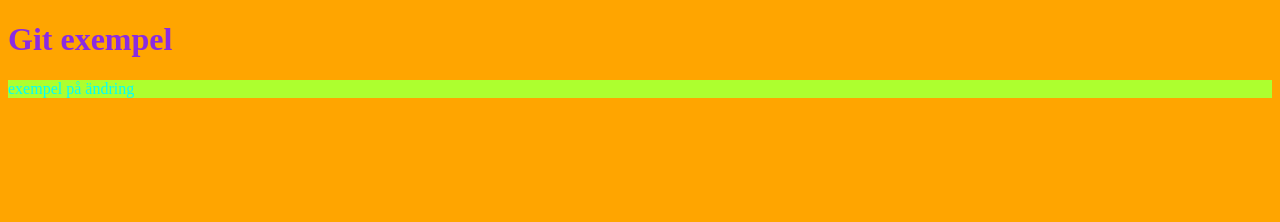
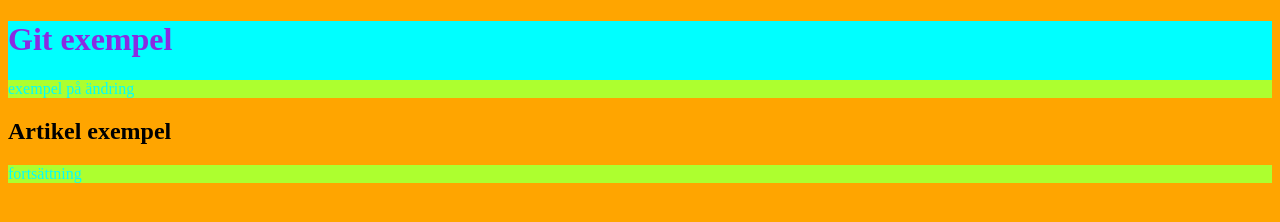
Before and after one commit to aughas/git_test, a plain HTML site: page index.html in a window 1280 px wide. Drawn offline with Linux system fonts and the light colour scheme.

Commit message:
header design added

```diff
--- a/index.html
+++ b/index.html
@@ -9,8 +9,14 @@
 </head>
 
 <body>
-    <h1>Git exempel</h1>
-    <p>exempel på ändring</p>
+    <header>
+        <h1>Git exempel</h1>
+        <p>exempel på ändring</p>
+    </header>
+    <article>
+        <h2>Artikel exempel</h2>
+        <p>fortsättning</p>
+    </article>
     <script src="script.js"></script>
 </body>
 
--- a/styles.css
+++ b/styles.css
@@ -14,3 +14,7 @@ p {
   background-color: greenyellow;
   color: aqua;
 }
+
+header {
+  background-color: cyan;
+}
```
